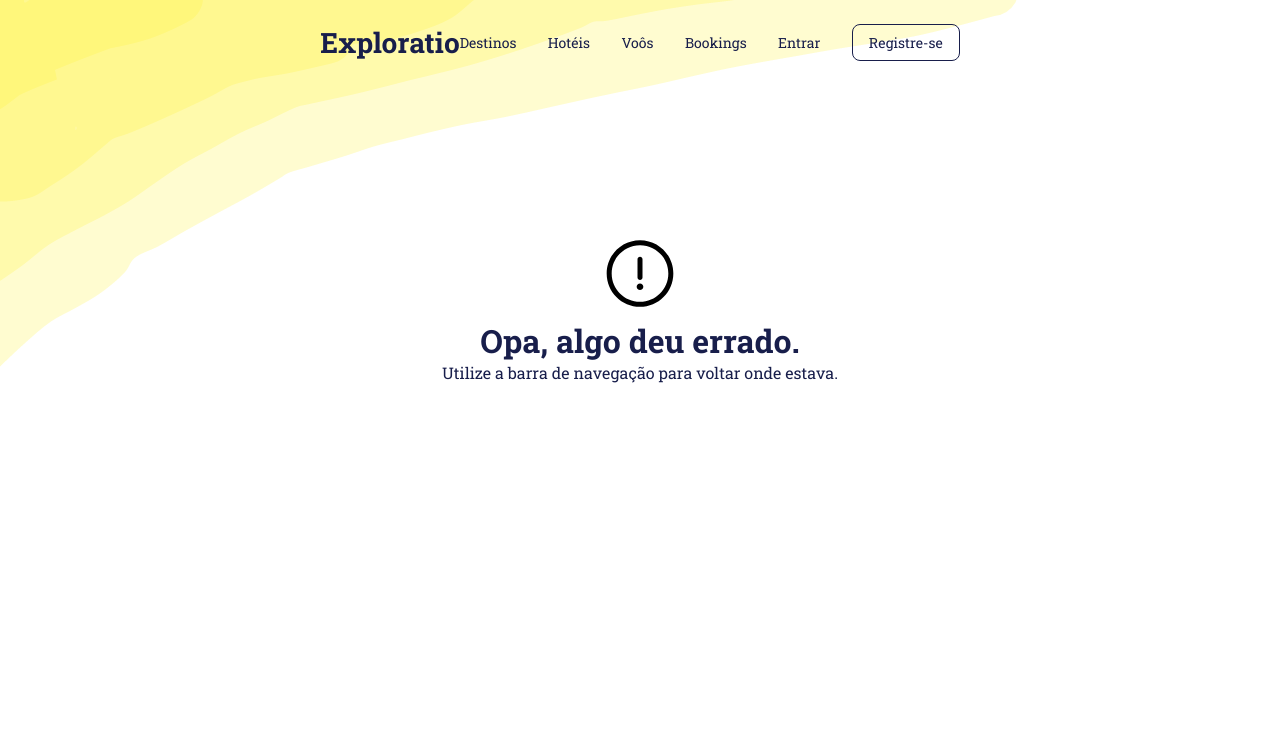
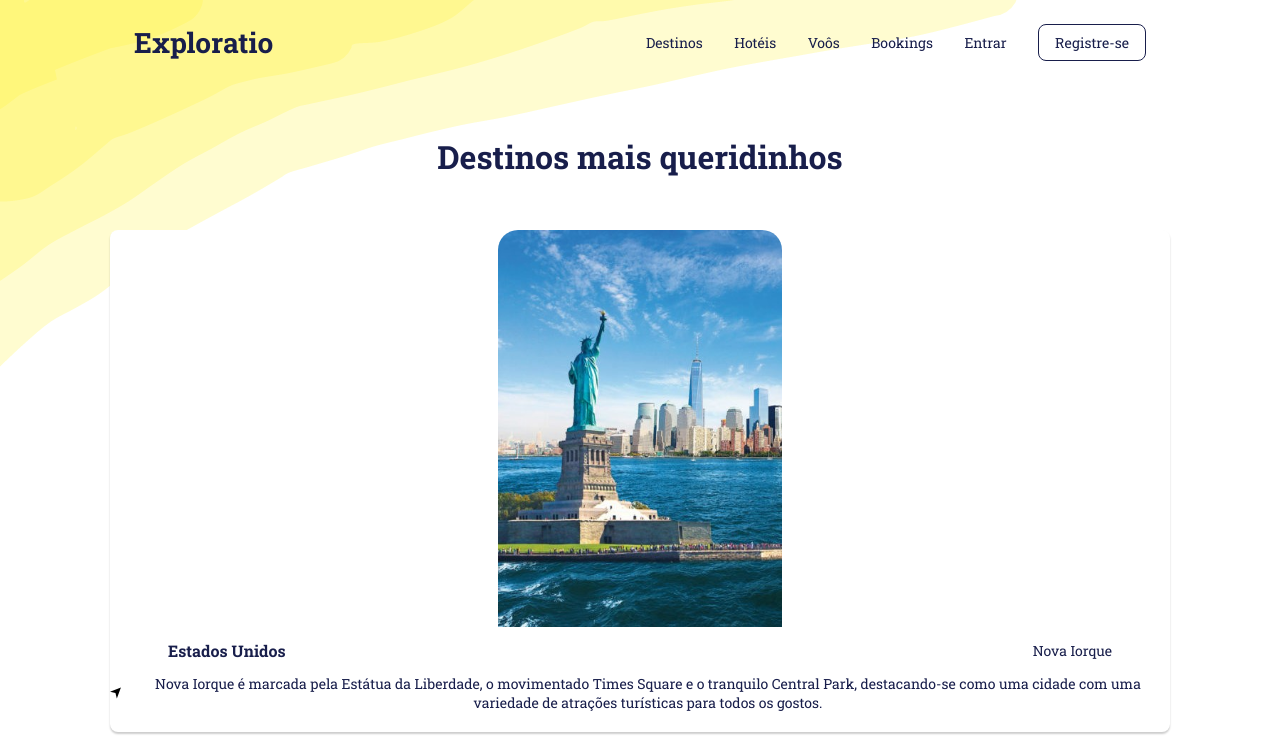
Before and after one commit to karinanuunes/travel-react, a React (Vite) app: page /destinos in a window 1280 px wide. Shown: the top 754 px of the page. Built offline with nearby package versions, Linux system fonts and the light colour scheme.

Commit message:
add destinos pag

```diff
--- a/src/App.tsx
+++ b/src/App.tsx
@@ -4,12 +4,14 @@ import { BrowserRouter, Routes, Route } from "react-router-dom";
 import Home from "./pages/home/home";
 import Hotels from "./pages/hotels/hotels";
 import NoPage from "./pages/nopage/nopage";
+import Destinations from "./pages/destinations/destinations";
 
 function App() {
   return (
     <BrowserRouter>
       <Routes>
         <Route path="/" element={<Home />} />
+        <Route path="/destinos" element={<Destinations />} />
         <Route path="/hoteis" element={<Hotels />} />
         <Route path="*" element={<NoPage />} />
       </Routes>
--- a/src/components/nav/nav.tsx
+++ b/src/components/nav/nav.tsx
@@ -10,7 +10,7 @@ const Nav = () => {
           </a>
         </div>
         <div className="nav-links">
-          <a href="/">Destinos</a>
+          <a href="/destinos">Destinos</a>
           <a href="/hoteis">Hotéis</a>
           <a href="/">Voôs</a>
           <a href="/">Bookings</a>
--- /dev/null
+++ b/src/pages/destinations/destinations.css
@@ -0,0 +1,9 @@
+.destinations {
+  width: 1060px;
+}
+
+.destination {
+  display: flex;
+  flex-wrap: wrap;
+  gap: 20px;
+}
--- /dev/null
+++ b/src/pages/destinations/destinations.tsx
@@ -0,0 +1,61 @@
+import "./destinations.css";
+import Destiny from "../../components/destiny/destiny";
+import Footer from "../../components/footer/footer";
+import Nav from "../../components/nav/nav";
+import eua from "../../../public/eua.jpg";
+import franca from "../../../public/franca.jpg";
+import grecia from "../../../public/grecia.png";
+import italia from "../../../public/italia.png";
+import japao from "../../../public/japao.jpg";
+
+const Destinations = () => {
+  return (
+    <div className="destinations">
+      <Nav />
+      <div className="destination">
+        <h1>Destinos mais queridinhos</h1>
+        <div className="cards-destination">
+          {/* Usando price para ajustar a localização e days como descrição */}
+          <Destiny
+            src={eua}
+            alt="Estados Unidos"
+            title="Estados Unidos"
+            price="Nova Iorque"
+            days="Nova Iorque é marcada pela Estátua da Liberdade, o movimentado Times Square e o tranquilo Central Park, destacando-se como uma cidade com uma variedade de atrações turísticas para todos os gostos."
+          />
+          <Destiny
+            src={franca}
+            alt="França"
+            title="França"
+            price="Paris"
+            days="Paris é famosa pela majestosa Torre Eiffel, os icônicos Museu do Louvre e a Catedral de Notre-Dame, cada um representando uma faceta única da rica cultura e história da cidade luz."
+          />
+          <Destiny
+            src={grecia}
+            alt="Grécia"
+            title="Grécia"
+            price="Atenas"
+            days="Atenas é conhecida pela grandiosa Acrópole, o histórico Partenon e o Bairro de Plaka, proporcionando aos visitantes uma viagem inesquecível pela rica herança da Grécia antiga."
+          />
+          <Destiny
+            src={italia}
+            alt="Itália"
+            title="Itália"
+            price="Pisa"
+            days="Pisa é famosa pela Torre Inclinada, um dos monumentos mais reconhecidos do mundo, além da deslumbrante Catedral de Pisa e do impressionante Batistério."
+          />
+          <Destiny
+            src={japao}
+            alt="Japão"
+            title="Japão"
+            price="Monte Fuji"
+            days="O Monte Fuji é o ponto mais alto do Japão, uma montanha sagrada e um ícone cultural do país, oferece uma experiência única para alpinistas e amantes da natureza."
+          />
+        </div>
+        <Footer />
+      </div>
+    </div>
+  );
+};
+
+export default Destinations;
```
